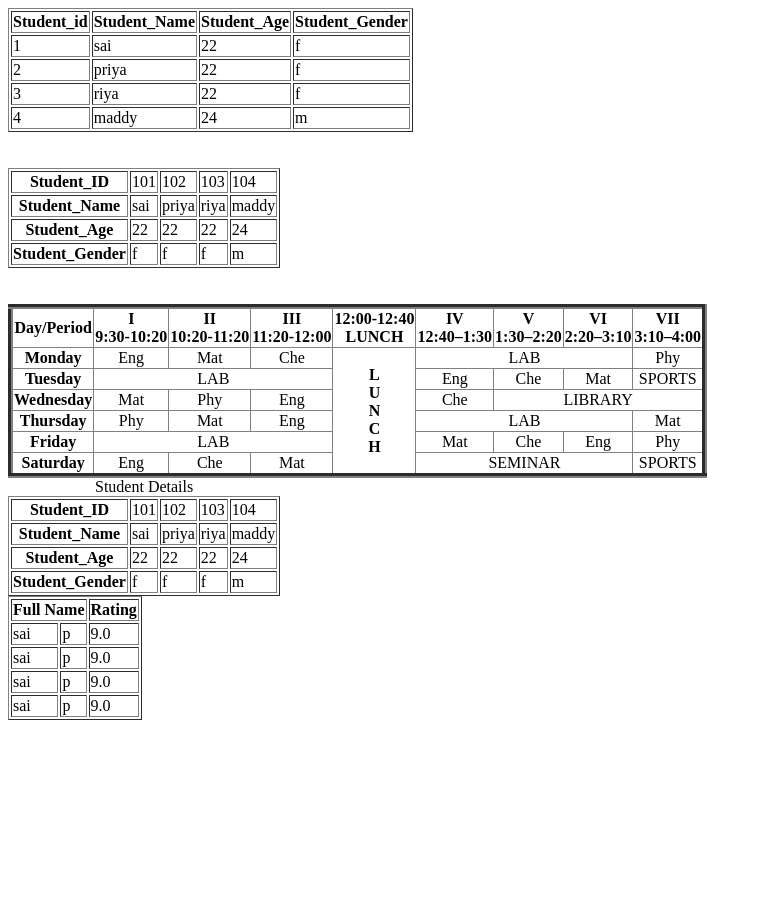
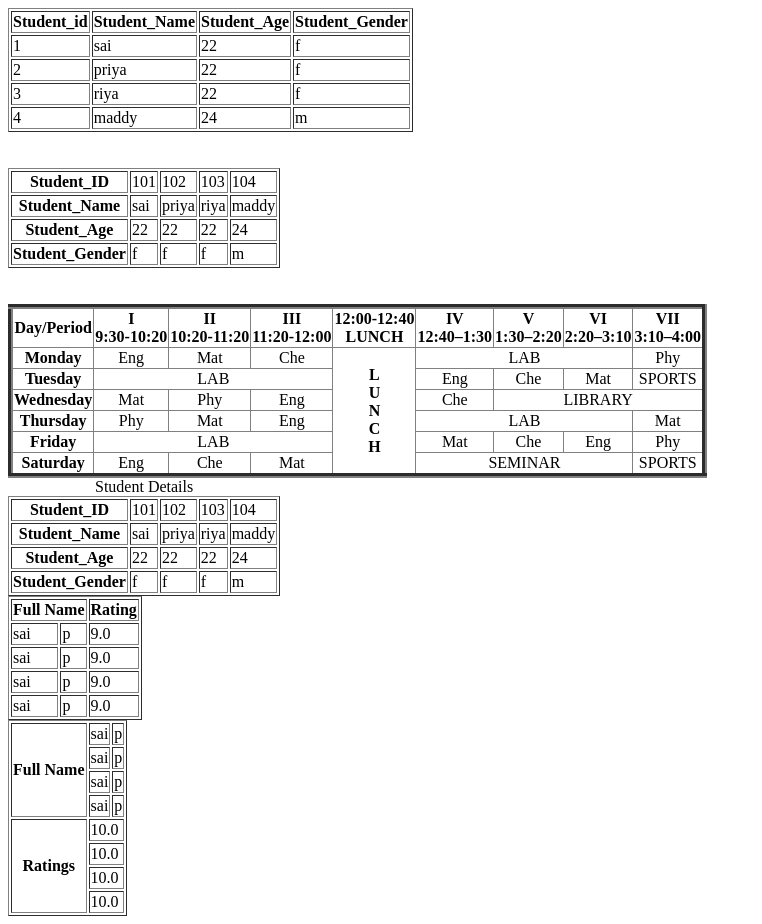
Before and after one commit to saipriya-3084/Day-3-HTML-, a plain HTML site: page index.html in a window 1280 px wide. Shown: the whole page, without its empty margins (0-762 px from the left). Before the commit the page ends 800 px from the top, so only its background shows below. Drawn offline with Linux system fonts and the light colour scheme.

Commit message:
Refactor HTML structure and student tables

```diff
--- a/index.html
+++ b/index.html
@@ -198,5 +198,41 @@
             <td>p</td>
             <td>9.0</td>
         </tr>
+             <table border="">
+      <tr>
+        <th rowspan="4"><b>Full Name</b></th>
+        <td>sai</td>
+        <td>p</td>
+      </tr>
+      <tr>
+       <td>sai</td>
+        <td>p</td>
+      </tr>
+      <tr>
+        <td>sai</td>
+        <td>p</td>
+      </tr>
+      <tr>
+        <td>sai</td>
+        <td>p</td>
+      </tr>
+      <tr>
+        <th rowspan="4"><b>Ratings</b></th>
+        <td colspan="2">10.0</td>
+
+      </tr>
+      <tr >
+       <td colspan="2">10.0</td>
+
+      </tr>
+      <tr>
+        <td colspan="2">10.0</td>
+
+      </tr>
+      <tr>
+        <td colspan="2">10.0</td>
+
+      </tr>
+    </table>
 </body>
 </html>
```
